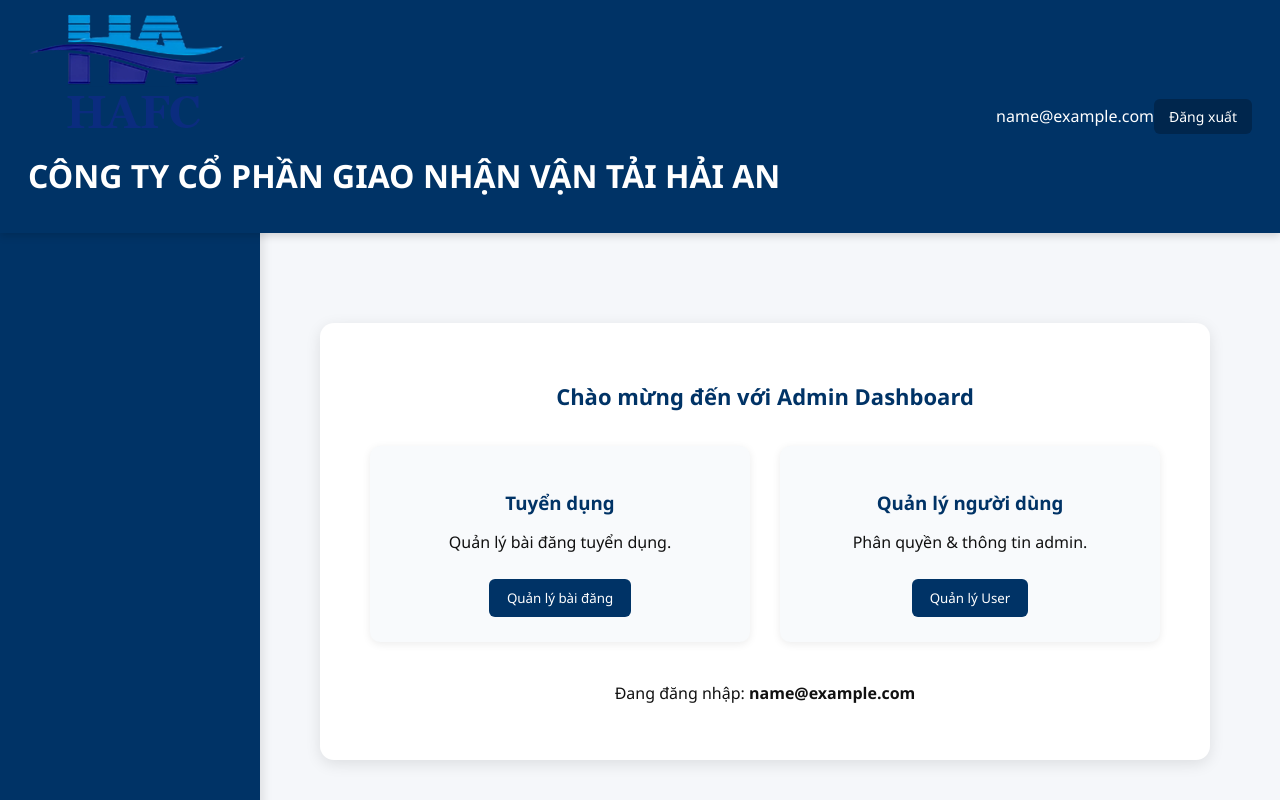
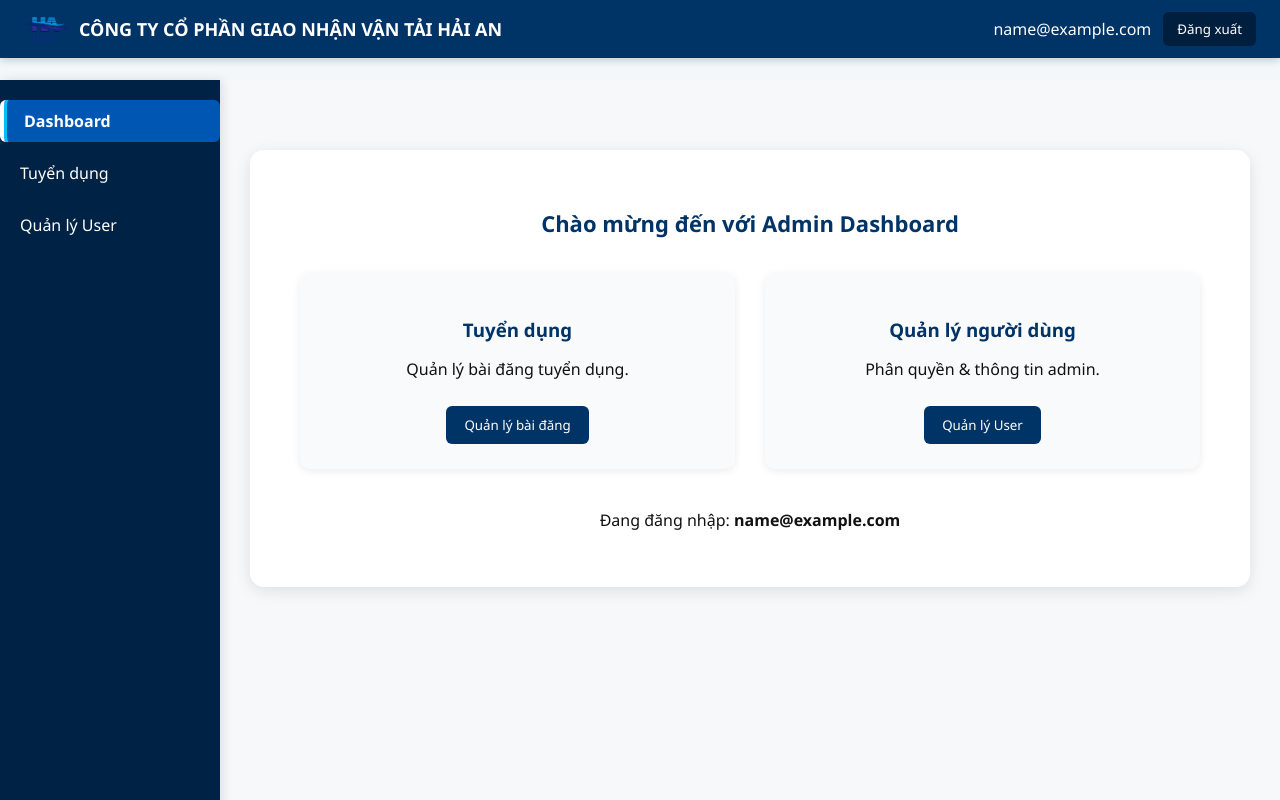
Before and after one commit to HuyhuyXD/hafc-admin, a React (Vite) app: page /dashboard in a window 1280 px wide. Shown: the top 800 px of the page. Built offline with nearby package versions, Linux system fonts and the light colour scheme; sample sign-in values are in the browser's storage.

Commit message:
final fix admin layout with full UI and auth

```diff
--- a/src/assets/admin-style.css
+++ b/src/assets/admin-style.css
@@ -21,38 +21,112 @@ button {
 }
 
 /* ========== HEADER ========== */
+/* Header cố định trên cùng */
 .admin-header {
+  position: fixed;
+  top: 0;
+  left: 0;
+  right: 0;
+  z-index: 999;
   background: #003366;
-  color: white;
-  padding: 14px 28px;
+  color: #fff;
   display: flex;
   justify-content: space-between;
   align-items: center;
-  box-shadow: 0 3px 8px rgba(0, 0, 0, 0.15);
-  position: sticky;
-  top: 0;
-  z-index: 10;
+  padding: 12px 24px;
+  box-shadow: 0 2px 8px rgba(0, 0, 0, 0.2);
 }
 
-.admin-header h2 {
-  margin: 0;
-  font-size: 22px;
-  letter-spacing: 0.5px;
+/* Khi có header fixed, toàn bộ body phải có padding-top */
+.admin-body {
+  display: flex;
+  min-height: 100vh;
+  padding-top: 80px; /* tránh header đè nội dung */
 }
 
-.admin-header button {
-  background: #00264d;
-  border: none;
-  color: #fff;
-  padding: 8px 15px;
-  border-radius: 6px;
-  font-size: 14px;
+/* Sidebar */
+.admin-sidebar {
+  width: 220px;
+  background: #002244;
+  padding: 20px 0;
+  min-height: calc(100vh - 80px);
+  position: fixed;
+  top: 80px;
+  left: 0;
+  overflow-y: auto;
 }
 
-.admin-header button:hover {
-  background: #004c99;
-  transform: translateY(-1px);
+.admin-sidebar ul {
+  list-style: none;
+  margin: 0;
+  padding: 0;
 }
+
+.admin-sidebar li {
+  margin-bottom: 10px;
+}
+
+.admin-sidebar a {
+  display: block;
+  color: #fff;
+  text-decoration: none;
+  padding: 10px 20px;
+  transition: 0.3s;
+}
+
+.admin-sidebar a:hover,
+.admin-sidebar a.active {
+  background: #0056b3;
+  border-left: 4px solid #fff;
+}
+
+/* Phần nội dung chính */
+.admin-content {
+  flex: 1;
+  padding: 30px;
+  margin-left: 220px; /* chừa chỗ cho sidebar cố định */
+  background: #f6f8fa;
+  min-height: calc(100vh - 80px);
+}
+
+/* Logo + tên công ty */
+.admin-logo {
+  display: flex;
+  align-items: center;
+  gap: 10px;
+}
+
+.admin-logo img {
+  width: 45px;
+  height: auto;
+}
+
+.admin-logo h1 {
+  font-size: 18px;
+  font-weight: 600;
+  margin: 0;
+}
+
+.admin-user {
+  display: flex;
+  align-items: center;
+  gap: 12px;
+}
+
+.logout-btn {
+  background: #001f3f;
+  color: #fff;
+  border: none;
+  padding: 8px 14px;
+  border-radius: 6px;
+  cursor: pointer;
+  transition: 0.3s;
+}
+
+.logout-btn:hover {
+  background: #0056b3;
+}
+
 
 /* ========== SIDEBAR ========== */
 aside {
```
